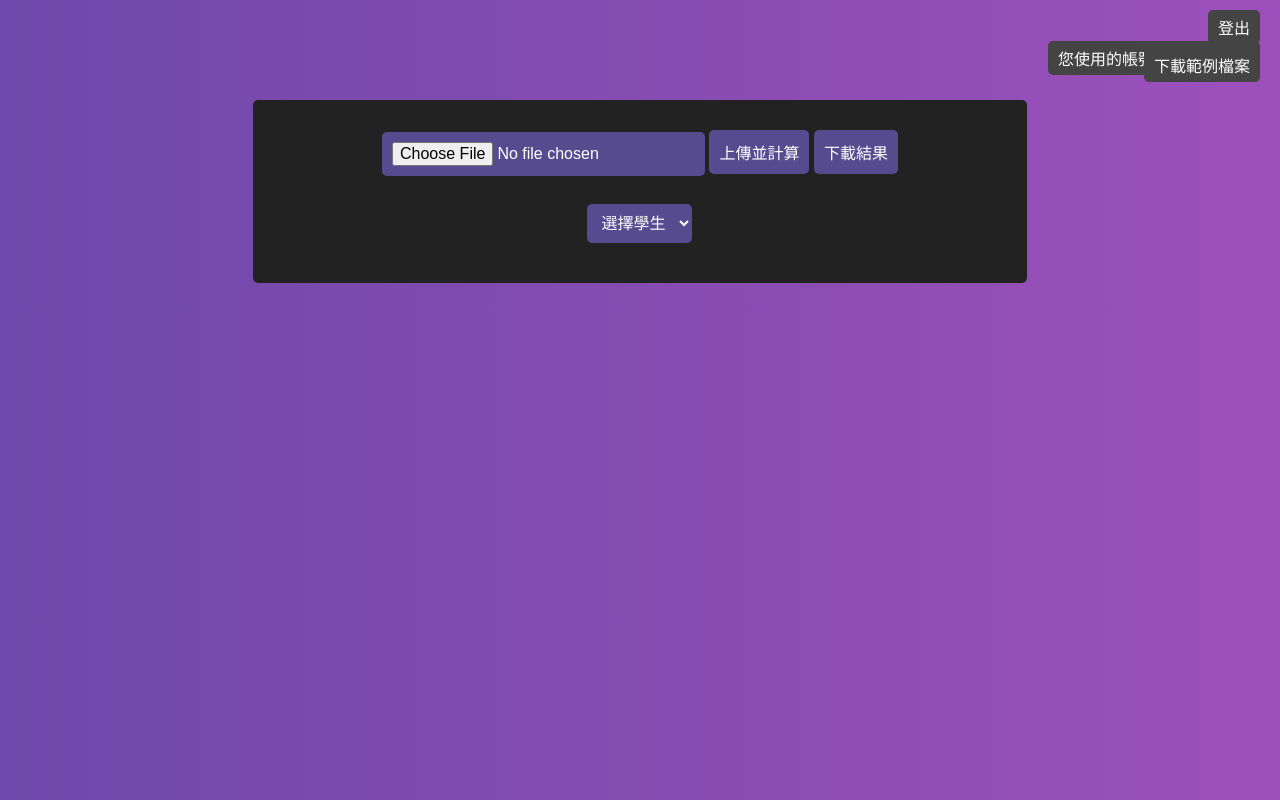
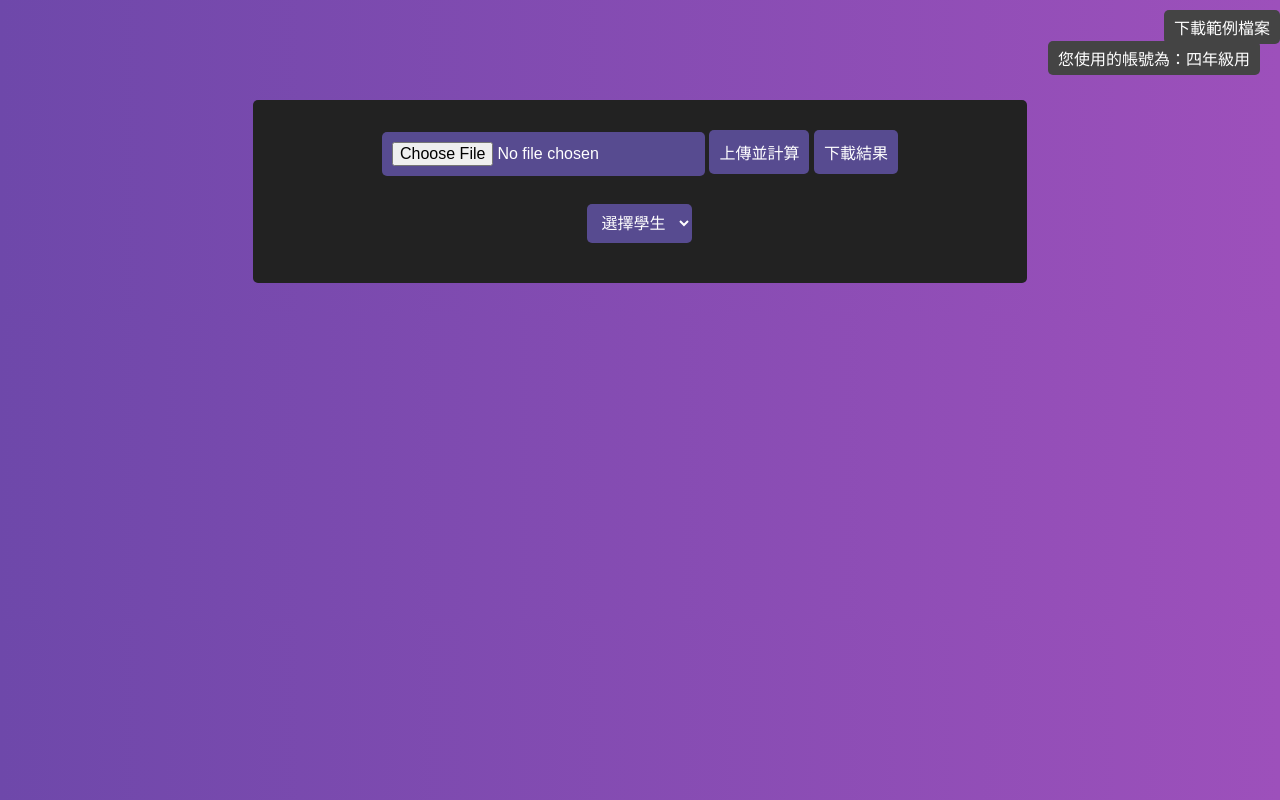
Before and after one commit to i-like-dev/grade-counter, a plain HTML site: page tw1login.html in a window 1280 px wide. Drawn offline with nearby package versions, Linux system fonts and the light colour scheme.

Commit message:
Update tw1login.html

```diff
--- a/tw1login.html
+++ b/tw1login.html
@@ -59,8 +59,8 @@
         }
          .download1 {
             position: absolute;
-            top: 48px;
-            right: 20px;
+            top: 10px;
+            right: 0px;
             background-color: #444;
             color: white;
             padding: 5px 10px;
```
